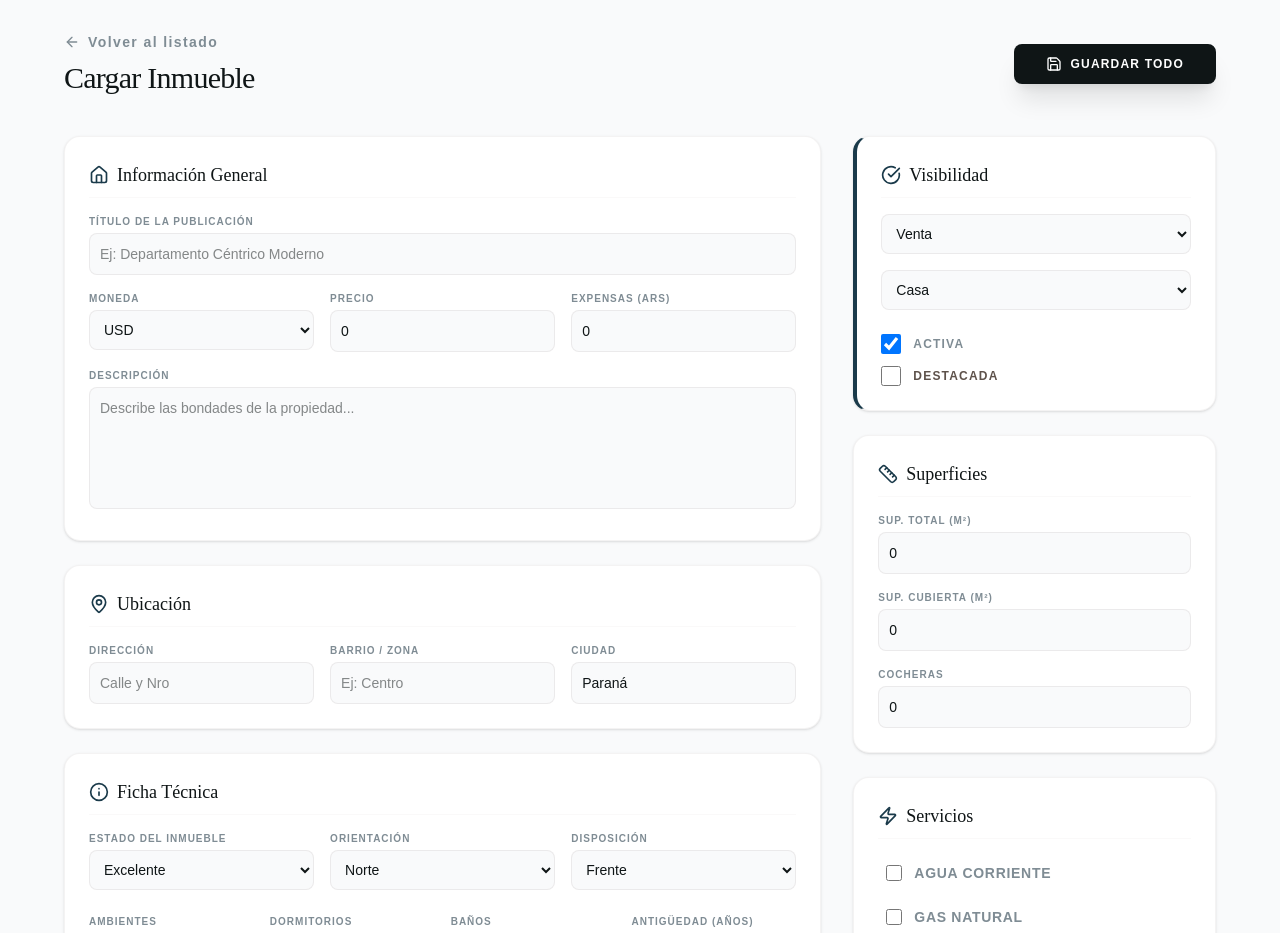
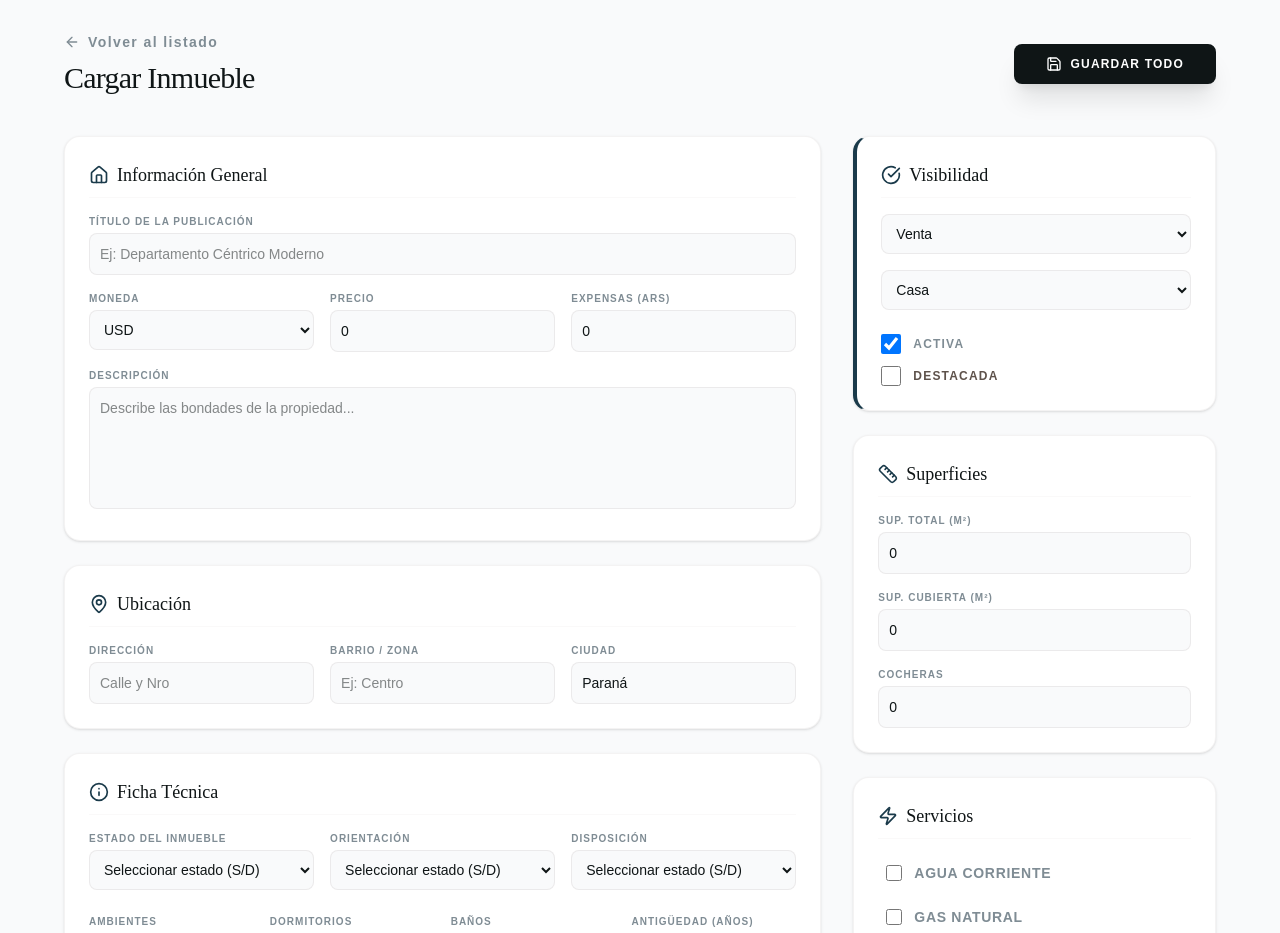
Before and after one commit to Brian13b/inmobiliaria_frontend, a React (Vite) app: page /admin/propiedades/nueva in a window 1280 px wide. Shown: the top 933 px of the page. Built offline with nearby package versions, Linux system fonts and the light colour scheme; no server answers; sample sign-in values are in the browser's storage.

Commit message:
Fix: modificaciones en detalles de la propiedad

```diff
--- a/src/pages/Alquileres.tsx
+++ b/src/pages/Alquileres.tsx
@@ -195,7 +195,7 @@ export const AlquileresPage = () => {
                                     </div>
 
                                     <div className="mt-auto flex justify-between items-center">
-                                        <span className="text-2xl font-body font-bold text-brand-primary">{prop.moneda} {prop.precio.toLocaleString()}</span>
+                                        <span className="text-2xl font-body font-bold text-brand-primary">{prop.precio > 0 ? `${prop.moneda} ${prop.precio.toLocaleString()}` : "Consultar precio"}</span>
                                         <span className="text-sm font-bold uppercase tracking-[0.2em] text-brand-secondary border-b-2 border-brand-light/30 pb-1 group-hover:border-brand-primary transition-all">Ver Ficha</span>
                                     </div>
                                 </div>
--- a/src/pages/Home.tsx
+++ b/src/pages/Home.tsx
@@ -181,7 +181,7 @@ export const HomePage = () => {
                                     </p>
                                     <div className="flex justify-between items-end border-t border-brand-light/20 pt-4">
                                         <span className="text-xl font-bold text-brand-primary">
-                                            {prop.moneda} {prop.precio.toLocaleString()}
+                                            {prop.precio > 0 ? `${prop.moneda} ${prop.precio.toLocaleString()}` : "Consultar precio"}
                                         </span>
                                         <div className="text-xs font-semibold text-brand-secondary bg-brand-light/20 px-2 py-1 rounded">
                                             {prop.ambientes} Amb
--- a/src/pages/Ventas.tsx
+++ b/src/pages/Ventas.tsx
@@ -203,7 +203,7 @@ export const VentasPage = () => {
 
                                     <div className="mt-auto flex justify-between items-center">
                                         <span className="text-2xl font-body font-bold text-brand-primary">
-                                            {prop.moneda} {prop.precio.toLocaleString()}
+                                            {prop.precio > 0 ? `${prop.moneda} ${prop.precio.toLocaleString()}` : "Consultar precio"}
                                         </span>
                                         <span className="text-sm font-bold uppercase tracking-[0.2em] text-brand-secondary border-b-2 border-brand-light/30 pb-1 group-hover:border-brand-primary transition-all">
                                             Ver Ficha
--- a/src/pages/admin/AdminFormulario.tsx
+++ b/src/pages/admin/AdminFormulario.tsx
@@ -41,8 +41,8 @@ export const AdminFormulario = () => {
         activa: true,
         esDestacada: false,
         estado: 0, // Enum EstadoInmueble (Que quede vacio si no hay datos)
-        orientacion: 0, // Enum Orientacion
-        disposicion: 0, // Enum Disposicion
+        orientacion: 0, // Enum Orientacion (Que quede vacio si no hay datos)
+        disposicion: 0, // Enum Disposicion (Que quede vacio si no hay datos)
         // Servicios
         tieneAgua: false,
         tieneGasNatural: false,
@@ -101,10 +101,8 @@ export const AdminFormulario = () => {
         const [reorderedItem] = items.splice(result.source.index, 1);
         items.splice(result.destination.index, 0, reorderedItem);
 
-        // 1. Actualizamos el estado local instantáneamente para que el usuario vea el cambio
         setForm({ ...form, imagenes: items });
 
-        // 2. Enviamos el nuevo orden al backend (si es edición)
         if (esEdicion) {
             try {
                 const idsOrdenados = items.map(img => img.id);
@@ -283,7 +281,8 @@ export const AdminFormulario = () => {
                             <div className="grid grid-cols-1 md:grid-cols-3 gap-4 mb-6">
                                 <div>
                                     <label className={labelClass}>Estado del Inmueble</label>
-                                    <select name="estado" value={form.estado} onChange={handleChange} className={inputClass}>
+                                    <select name="estado" value={form.estado || ""} onChange={handleChange} className={inputClass}>
+                                        <option value="">Seleccionar estado (S/D)</option>
                                         <option value={0}>Excelente</option>
                                         <option value={1}>Muy Bueno</option>
                                         <option value={2}>Bueno</option>
@@ -293,7 +292,8 @@ export const AdminFormulario = () => {
                                 </div>
                                 <div>
                                     <label className={labelClass}>Orientación</label>
-                                    <select name="orientacion" value={form.orientacion} onChange={handleChange} className={inputClass}>
+                                    <select name="orientacion" value={form.orientacion || ""} onChange={handleChange} className={inputClass}>
+                                        <option value="">Seleccionar estado (S/D)</option>
                                         <option value={0}>Norte</option>
                                         <option value={1}>Sur</option>
                                         <option value={2}>Este</option>
@@ -302,7 +302,8 @@ export const AdminFormulario = () => {
                                 </div>
                                 <div>
                                     <label className={labelClass}>Disposición</label>
-                                    <select name="disposicion" value={form.disposicion} onChange={handleChange} className={inputClass}>
+                                    <select name="disposicion" value={form.disposicion || ""} onChange={handleChange} className={inputClass}>
+                                        <option value="">Seleccionar estado (S/D)</option>
                                         <option value={0}>Frente</option>
                                         <option value={1}>Contrafrente</option>
                                         <option value={2}>Lateral</option>
@@ -389,15 +390,16 @@ export const AdminFormulario = () => {
                                                             <div className="absolute top-1 left-1 bg-brand-dark/60 text-white text-[8px] px-1.5 py-0.5 rounded font-bold backdrop-blur-sm">
                                                                 {index + 1}
                                                             </div>
-                                                            <div>
-                                                                <button
-                                                                    type="button"
-                                                                    onClick={() => handleBorrarFotoExistente(img.id)}
-                                                                    className="absolute inset-0 bg-red-600/60 opacity-0 group-hover:opacity-100 flex items-center justify-center text-white transition-opacity"
-                                                                >
-                                                                    <Trash2 size={16} />
-                                                                </button>
-                                                            </div>
+                                                            <button
+                                                                type="button"
+                                                                onClick={(e) => {
+                                                                    e.stopPropagation();
+                                                                    handleBorrarFotoExistente(img.id);
+                                                                }}
+                                                                className="absolute top-1 right-1 bg-red-600/80 p-1.5 rounded-md text-white opacity-0 group-hover:opacity-100 transition-opacity z-20 hover:bg-red-700"
+                                                            >
+                                                                <Trash2 size={12} />
+                                                            </button>
                                                         </div>
                                                     )}
                                                 </Draggable>
@@ -405,7 +407,7 @@ export const AdminFormulario = () => {
                                             ))}
                                             {provided.placeholder}
 
-                                            {/* Previsualización de fotos NUEVAS (Aún no tienen ID, no son draggables) */}
+                                            {/* Previsualización de fotos */}
                                             {previews.map((p, i) => (
                                                 <div key={`new-${i}`} className="relative h-24 rounded-lg overflow-hidden border-2 border-dashed border-brand-primary shadow-md">
                                                     <img src={p} className="w-full h-full object-cover opacity-70" alt="Nueva" />
```
Also changed, not shown: src/pages/PropiedadDetalle.tsx (+16 -4 lines).
